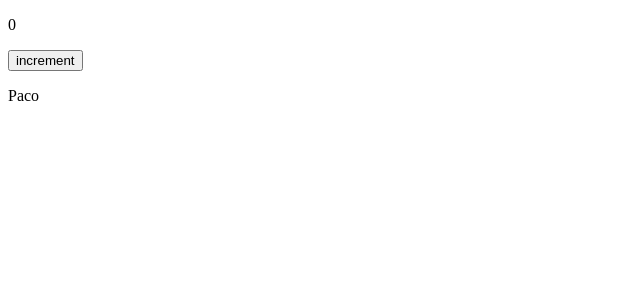
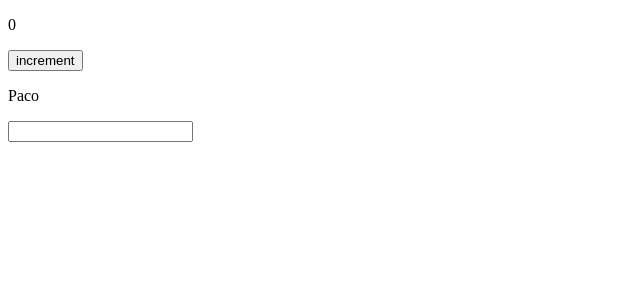
Before and after one commit to javierpb275/vue-composition-api, a Vue app: page / in a window 1280 px wide. Shown: the top 300 px of the page, without its empty margins (0-640 px from the left). Built offline with nearby package versions, Linux system fonts and the light colour scheme.

Commit message:
watchers using composition api

```diff
--- a/src/App.vue
+++ b/src/App.vue
@@ -3,11 +3,13 @@
     <p>{{ num }}</p>
     <button type="button" @click.prevent="increment">increment</button>
     <p>{{name}}</p>
+    <input type="text" v-model="phrase"/>
+    <p>{{reversedPhrase}}</p>
   </div>
 </template>
 
 <script>
-import { ref, reactive, toRefs } from "vue";
+import { ref, reactive, toRefs, watch } from "vue";
 
 export default {
   name: "App",
@@ -25,10 +27,23 @@ export default {
       user.name = 'Paco'
     }, 3000);
 
+    const phrase = ref("");
+    const reversedPhrase = ref("");
+
+    /* watch([phrase], ([newVal], [oldVal]) => {
+      reversedPhrase.value = phrase.value.split("").reverse().join("");
+    }); */
+
+    watch(() => {
+      reversedPhrase.value = phrase.value.split("").reverse().join("");
+    });
+
     return {
       num,
       increment,
-      ...toRefs(user)
+      ...toRefs(user),
+      phrase,
+      reversedPhrase
     };
   },
 };
```
